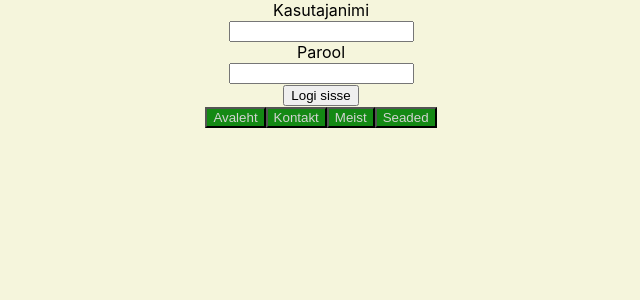
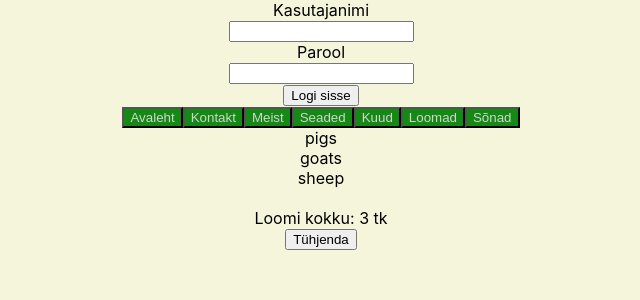
Before and after one commit to jaanus-pi/React-12-2023, a React (Create React App) app in the folder kodutoo1/: page /animals in a window 1280 px wide. Shown: the top 300 px of the page, without its empty margins (319-959 px from the left). Built offline with nearby package versions, Linux system fonts and the light colour scheme.

Commit message:
yl17, arrayd

```diff
--- a/kodutoo1/src/App.js
+++ b/kodutoo1/src/App.js
@@ -8,6 +8,9 @@ import Meist from './pages/Meist';
 import Seaded from './pages/Seaded';
 import Leht from './pages/Leht';
 import Loader from './pages/Loader';
+import Months from './pages/months';
+import Animals from './pages/animals';
+import Words from './pages/words';
 
 function App() {
   const [sisselogitud, muudaSisselogitud] = useState('ei');
@@ -77,6 +80,15 @@ function App() {
       <Link to="/seaded">
         <button className="nupp">Seaded</button>
       </Link>
+      <Link to="/months">
+        <button className="nupp">Kuud</button>
+      </Link>
+      <Link to="/animals">
+        <button className="nupp">Loomad</button>
+      </Link>
+      <Link to="/words">
+        <button className="nupp">Sõnad</button>
+      </Link>
 
       <Routes>
         <Route path="" element={ <Avaleht /> } />
@@ -85,6 +97,9 @@ function App() {
         <Route path="/seaded" element={ <Seaded /> } />
         <Route path="/leht" element={ <Leht /> } />
         <Route path="/loader" element={ <Loader /> } />
+        <Route path="/months" element={ <Months /> } />
+        <Route path="/animals" element={ <Animals /> } />
+        <Route path="/words" element={ <Words /> } />
       </Routes>
 
       <ToastContainer
--- /dev/null
+++ b/kodutoo1/src/pages/animals.jsx
@@ -0,0 +1,17 @@
+import React from 'react';
+import { useState } from 'react';
+
+function Animals() {
+  const [animals, setAnimals] = useState(['pigs', 'goats', 'sheep']);
+
+  return (
+    <div>
+      {animals.map(animal => <div>{animal}</div>)} <br />
+      {animals.length === 0 && <div>Loomi pole!</div>}
+      <div>Loomi kokku: {animals.length} tk</div>
+      <button onClick={() => setAnimals([])}>Tühjenda</button>
+    </div>
+  )
+}
+
+export default Animals
--- /dev/null
+++ b/kodutoo1/src/pages/months.jsx
@@ -0,0 +1,17 @@
+import React from 'react';
+import { useState } from 'react';
+
+function Months() {
+  const [months, setMonths] = useState(['March', 'Jan', 'Feb', 'Dec']);
+
+  return (
+    <div>
+      {months.map(month => <div>{month}</div>)} <br />
+      {months.length === 0 && <div>Kuid pole!</div>}
+      <div>Kuid kokku: {months.length}tk</div>
+      <button onClick={() => setMonths([])}>Tühjenda</button>
+    </div>
+  )
+}
+
+export default Months
--- /dev/null
+++ b/kodutoo1/src/pages/words.jsx
@@ -0,0 +1,16 @@
+import React, { useState } from 'react';
+
+function Words() {
+  const [words, setWords] = useState(['spray', 'elite', 'exuberant', 'destruction', 'present']);
+
+  return (
+    <div>
+      {words.map(word => <div>{word}</div>)} <br />
+      {words.length === 0 && <div>Sõnu pole!</div>}
+      <div>Sõnu kokku: {words.length}tk</div>
+      <button onClick={() => setWords([])}>Tühjenda</button>
+    </div>
+  )
+}
+
+export default Words
```
